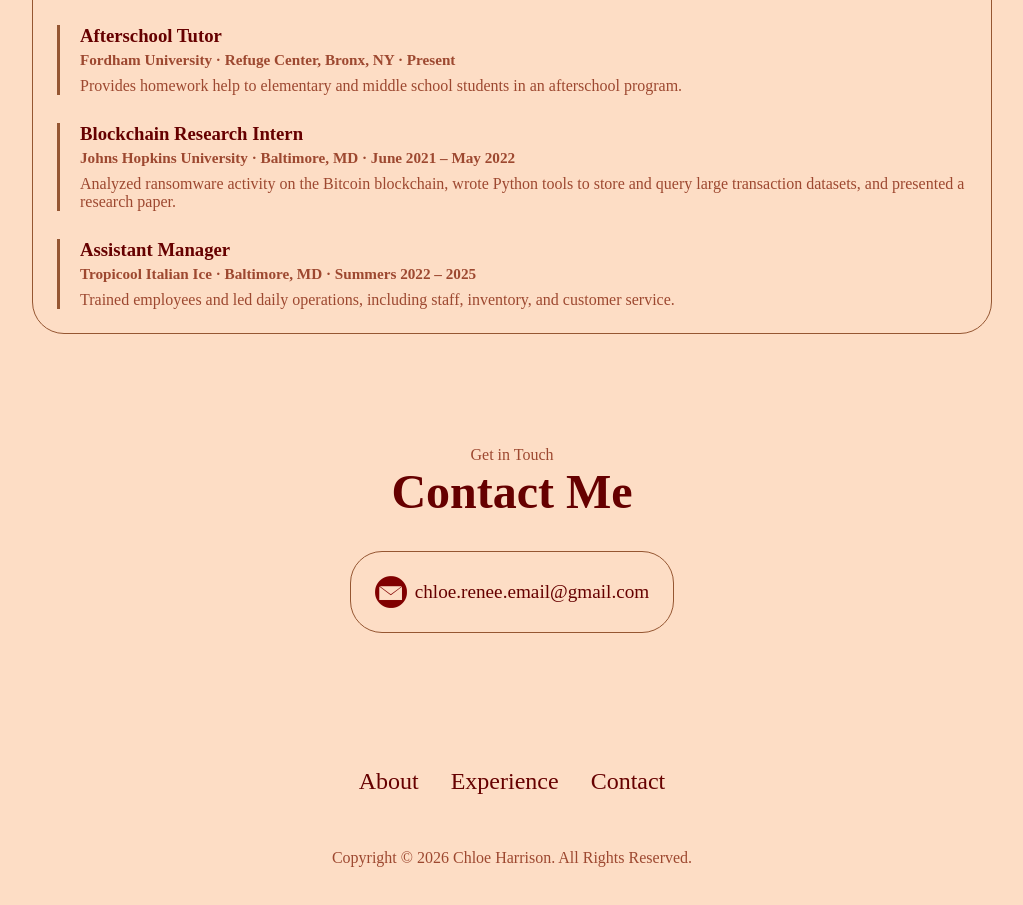
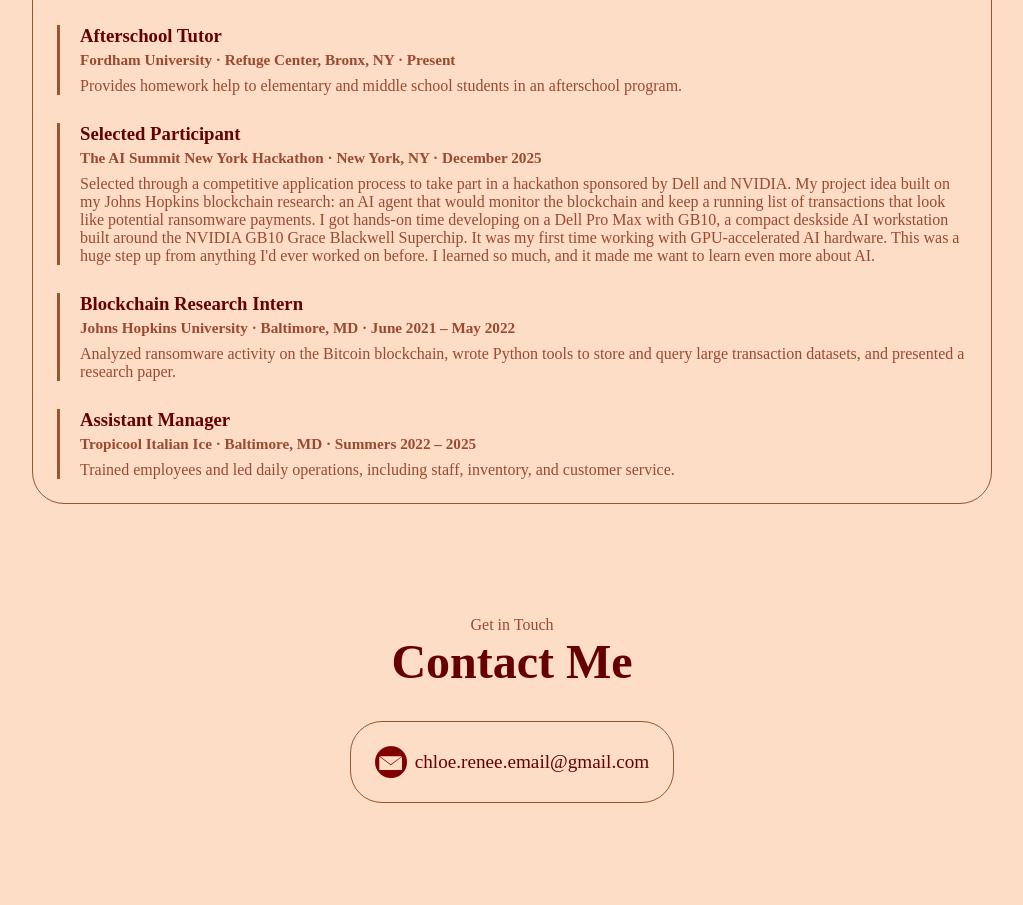
Before and after one commit to chloe0206/chloe-website, a plain HTML site: page index.html in a window 1280 px wide. Shown: the part 2928-3833 px from the top of the page, without its empty margins (128-1151 px from the left). Drawn offline with Linux system fonts and the light colour scheme.

Commit message:
Add files via upload

```diff
--- a/index.html
+++ b/index.html
@@ -338,6 +338,18 @@
                             <p>Provides homework help to elementary and middle school students in an afterschool program.</p>
                         </div>
                         <div class="work-item">
+                            <h3>Selected Participant</h3>
+                            <p class="work-meta">The AI Summit New York Hackathon &middot; New York, NY &middot; December 2025</p>
+                            <p>Selected through a competitive application process to take part in a hackathon sponsored
+                                by Dell and NVIDIA. My project idea built on my Johns Hopkins blockchain research: an AI
+                                agent that would monitor the blockchain and keep a running list of transactions that look
+                                like potential ransomware payments. I got hands-on time developing on a Dell Pro Max with
+                                GB10, a compact deskside AI workstation built around the NVIDIA GB10 Grace Blackwell
+                                Superchip. It was my first time working with GPU-accelerated AI hardware. This was a huge
+                                step up from anything I'd ever worked on before. I learned so much, and it made me want to
+                                learn even more about AI.</p>
+                        </div>
+                        <div class="work-item">
                             <h3>Blockchain Research Intern</h3>
                             <p class="work-meta">Johns Hopkins University &middot; Baltimore, MD &middot; June 2021 &ndash; May 2022</p>
                             <p>Analyzed ransomware activity on the Bitcoin blockchain, wrote Python tools to
```
